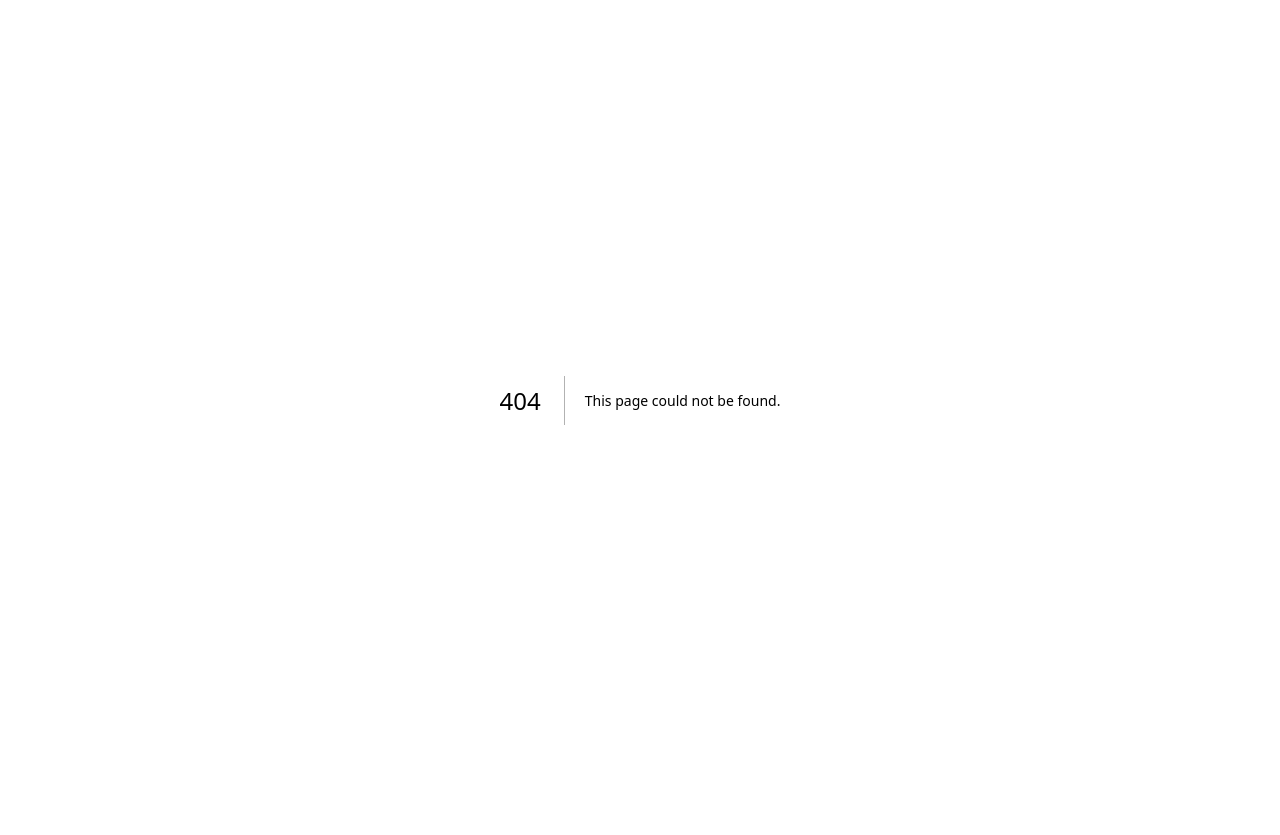
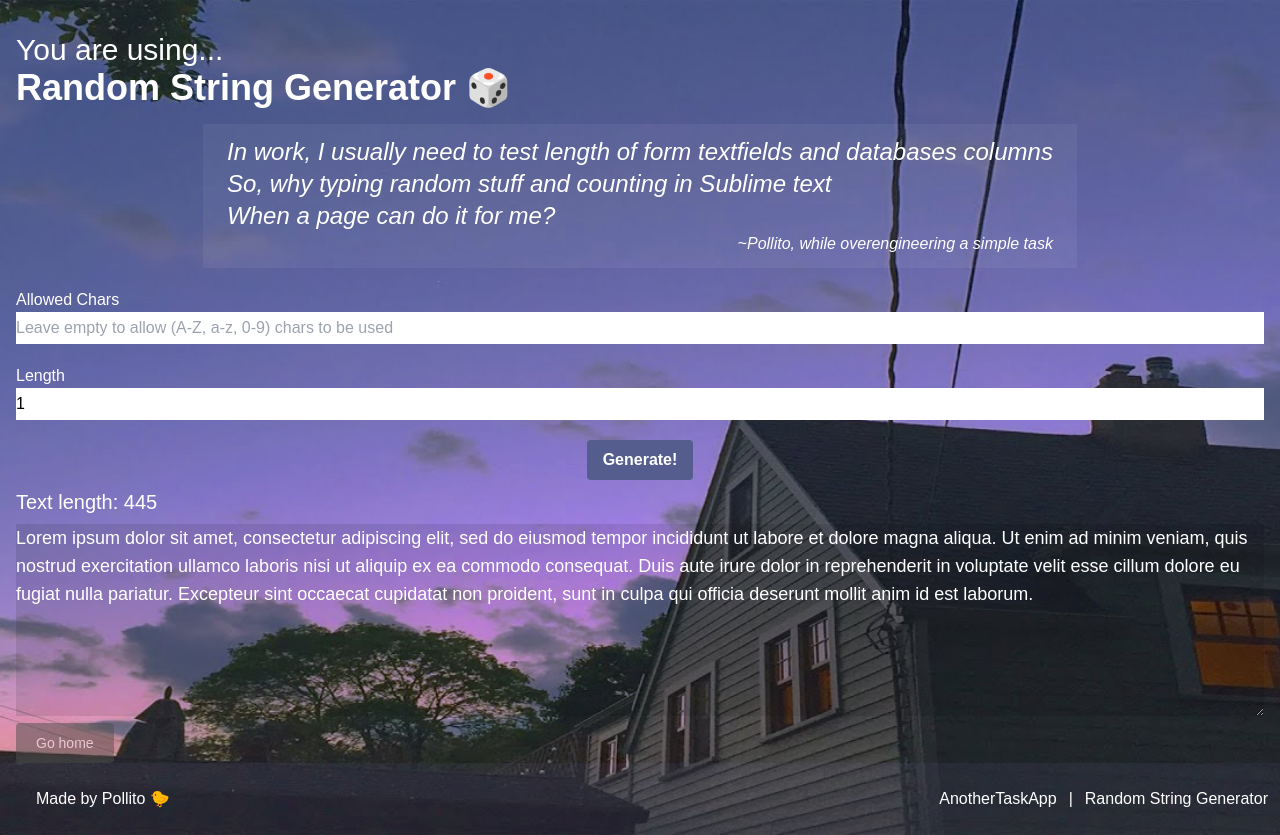
Before and after one commit to franBec/pollito-stuff, a Next.js app: page /randomStringGenerator in a window 1280 px wide. Before the commit this address had no page. Before the commit the page ends 800 px from the top, so only its background shows below. Built offline with nearby package versions, Linux system fonts and the light colour scheme.

Commit message:
added random string generator

```diff
--- a/components/_utils/footer.jsx
+++ b/components/_utils/footer.jsx
@@ -13,14 +13,14 @@ const Footer = () => {
         >
           <a>AnotherTaskApp</a>
         </Link>
-        {/*{' | '}
+        {' | '}
         <Link
           href="/randomStringGenerator"
           className="mx-3 duration-150 hover:opacity-80"
         >
           <a>Random String Generator</a>
         </Link>
-        {' | '}
+        {/*{' | '}
         <Link
           href="/randomPuntanoGenerator"
           className="mx-3 duration-150 hover:opacity-80"
--- a/components/_utils/intro.jsx
+++ b/components/_utils/intro.jsx
@@ -3,21 +3,21 @@ const Intro = ({ title, pretitle, descriptionRows, signature }) => {
   return (
     <>
       <FadeIn delay={0} duration={1500}>
-        <h2 className="text-2xl md:text-4xl lg:text-6xl ">{pretitle}</h2>
-        <h1 className="mb-8 text-3xl font-black md:text-6xl lg:text-8xl">
+        <h2 className="text-xl md:text-2xl lg:text-3xl ">{pretitle}</h2>
+        <h1 className="mb-4 text-2xl font-bold md:text-3xl lg:text-4xl">
           {title}
         </h1>
       </FadeIn>
 
       <FadeIn delay={500} duration={2000}>
-        <div className="mx-auto mb-8 w-fit bg-white bg-opacity-5 py-2 px-4 text-lg md:py-4 md:px-10 md:text-2xl lg:py-6 lg:px-12 lg:text-3xl">
+        <div className="mx-auto mb-4 w-fit bg-white bg-opacity-5 py-1 px-2 text-lg md:py-2 md:px-5 md:text-2xl lg:py-3 lg:px-6 lg:text-2xl">
           {descriptionRows.map((it) => (
             <p className="italic" key={it}>
               {it}
               <br />
             </p>
           ))}
-          <div className="text-right text-sm italic">~{signature}</div>
+          <div className="text-right text-base italic">~{signature}</div>
         </div>
       </FadeIn>
     </>
--- a/components/_utils/layout.jsx
+++ b/components/_utils/layout.jsx
@@ -20,9 +20,12 @@ const Layout = ({
         <title>{headTittle}</title>
         <link rel="icon" href="/favicon.ico" />
       </Head>
+
+      {/* Toaster shows pop up notifications, is kinda useful to say 'hey this is loading' */}
       <Toaster position="top-center" reverseOrder={true} />
+
       <div className="flex min-h-screen flex-col text-white">
-        <main className="container mx-auto flex-1 px-6 pt-16 text-left">
+        <main className="container mx-auto flex-1 px-4 pt-8 text-left">
           <Intro
             title={title}
             pretitle={pretitle}
--- /dev/null
+++ b/components/randomStringGenerator/form.jsx
@@ -0,0 +1,52 @@
+const Form = ({
+  generateRandomString,
+  allowedChars,
+  setAllowedChars,
+  lengthError,
+  allowedLength,
+  handleLenghtInputOnChange,
+}) => {
+  return (
+    <form onSubmit={generateRandomString}>
+      <div className="my-5">
+        <label className="block">Allowed Chars</label>
+        <input
+          type="text"
+          value={allowedChars}
+          onChange={(e) => setAllowedChars(e.target.value)}
+          placeholder="Leave empty to allow (A-Z, a-z, 0-9) chars to be used"
+          className="m-1.25 py-0.75 px-1.75 h-8 w-full text-black"
+        ></input>
+      </div>
+      <div className="my-5">
+        <label className="block">
+          Length{' '}
+          {lengthError && (
+            <label className="bg-white bg-opacity-20 italic text-red-500">
+              ~Length must be a positive integer between 1 and 1000!
+            </label>
+          )}
+        </label>
+        <input
+          type="number"
+          min="0"
+          max="1000"
+          step="1"
+          value={allowedLength}
+          onChange={(e) => handleLenghtInputOnChange(e)}
+          placeholder="Set length"
+          className="m-1.25 py-0.75 px-1.75 h-8 w-full text-black"
+        ></input>
+      </div>
+      <div className="flex justify-center">
+        <input
+          type="submit"
+          value="Generate!"
+          className="rounded bg-[#555D8E] py-2 px-4 font-semibold text-white hover:bg-blue-500"
+        ></input>
+      </div>
+    </form>
+  )
+}
+
+export default Form
--- /dev/null
+++ b/components/randomStringGenerator/textArea.jsx
@@ -0,0 +1,30 @@
+import { useState } from 'react'
+
+const TextArea = ({ count, text, handleTextAreaOnChange, triggerLorem }) => {
+  const [stack, updateStack] = useState([])
+
+  const checkForLoremCombination = (e) => {
+    if (
+      JSON.stringify([e.code, stack[0]]) ===
+      JSON.stringify(['Space', 'ControlLeft'])
+    ) {
+      triggerLorem()
+    }
+    updateStack([e.code, stack[0]])
+  }
+
+  return (
+    <>
+      <p className="py-2 text-xl font-medium">Text length: {count}</p>
+      <textarea
+        className="h-48 w-full bg-black bg-opacity-10 text-lg font-medium"
+        placeholder="You can also write stuff here!"
+        onChange={(e) => handleTextAreaOnChange(e)}
+        onKeyDown={(e) => checkForLoremCombination(e)}
+        value={text}
+      ></textarea>
+    </>
+  )
+}
+
+export default TextArea
--- a/pages/anotherTaskApp/index.jsx
+++ b/pages/anotherTaskApp/index.jsx
@@ -226,11 +226,11 @@ const index = () => {
   return (
     <Layout
       headTittle="Pollito's stuff | Another Task App"
-      title={'Another Task App'}
+      title={'Another Task App ❌✅'}
       pretitle={'You are using...'}
       descriptionRows={[
         'Yes, another task managing app',
-        'with CRUD operations in MongoDB & mongoose',
+        'with CRUD operations and pagination in MongoDB & mongoose',
       ]}
       signature="Pollito, while making the millionth task managing app in the internet"
       displayHomeButton={true}
--- /dev/null
+++ b/pages/randomStringGenerator/index.jsx
@@ -0,0 +1,124 @@
+import Layout from '../../components/_utils/layout'
+import Form from '../../components/randomStringGenerator/form'
+import TextArea from '../../components/randomStringGenerator/textArea'
+import { useState } from 'react'
+import toast from 'react-hot-toast'
+
+const RandomStringGenerator = () => {
+  const loremIpsum =
+    'Lorem ipsum dolor sit amet, consectetur adipiscing elit, sed do eiusmod tempor incididunt ut labore et dolore magna aliqua. Ut enim ad minim veniam, quis nostrud exercitation ullamco laboris nisi ut aliquip ex ea commodo consequat. Duis aute irure dolor in reprehenderit in voluptate velit esse cillum dolore eu fugiat nulla pariatur. Excepteur sint occaecat cupidatat non proident, sunt in culpa qui officia deserunt mollit anim id est laborum.'
+
+  const martinFierro =
+    'Aquí me pongo a cantar Al compás de la vigüela, Que el hombre que lo desvela Una pena estraordinaria Como la ave solitaria Con el cantar se consuela.'
+
+  const [count, setCount] = useState(loremIpsum.length)
+  const [text, setText] = useState(loremIpsum)
+
+  const [allowedChars, setAllowedChars] = useState('')
+  const [allowedLength, setAllowedLength] = useState(1)
+  const [lengthError, displayLengthError] = useState(false)
+
+  const handleTextAreaOnChange = (e) => {
+    setText(e.target.value)
+    setCount(e.target.value.length)
+  }
+
+  const handleLenghtInputOnChange = (e) => {
+    const inputedLength = e.target.value
+    setAllowedLength(inputedLength)
+    displayLengthError(
+      Number.isNaN(inputedLength) ||
+        inputedLength < 1 ||
+        inputedLength > 1000 ||
+        !Number.isInteger(+inputedLength)
+    )
+  }
+
+  const generateRandomString = (e) => {
+    e.preventDefault()
+
+    var length = allowedLength
+    var chars = allowedChars
+
+    if (!lengthError) {
+      var string = ''
+      if (chars.length === 0) {
+        chars = 'ABCDEFGHIJKLMNOPQRSTUVWXYZabcdefghijklmnopqrstuvwxyz0123456789'
+      }
+
+      for (var i = 0; i < length; i++) {
+        string += chars.charAt(Math.floor(Math.random() * chars.length))
+      }
+
+      setText(string)
+      setCount(string.length)
+    }
+  }
+
+  const triggerLorem = () => {
+    if (
+      text.localeCompare('lorem', undefined, { sensitivity: 'accent' }) === 0
+    ) {
+      setText(loremIpsum)
+      setCount(loremIpsum.length)
+      toast('Achievement obtained! Lorem ipsum', {
+        icon: '📖',
+        style: {
+          borderRadius: '10px',
+          background: '#333',
+          color: '#fff',
+        },
+      })
+    }
+
+    if (
+      text.localeCompare('martin fierro', undefined, {
+        sensitivity: 'base',
+      }) === 0
+    ) {
+      setText(martinFierro)
+      setCount(martinFierro.length)
+      toast('Achievement obtained! El Gaucho Martín Fierro', {
+        icon: '🧉',
+        style: {
+          borderRadius: '10px',
+          background: '#333',
+          color: '#fff',
+        },
+      })
+    }
+  }
+
+  return (
+    <Layout
+      headTittle="Pollito's stuff | Random String Generator"
+      title={'Random String Generator 🎲'}
+      pretitle={'You are using...'}
+      descriptionRows={[
+        'In work, I usually need to test length of form textfields and databases columns',
+        'So, why typing random stuff and counting in Sublime text',
+        'When a page can do it for me?',
+      ]}
+      signature="Pollito, while overengineering a simple task"
+      displayHomeButton={true}
+    >
+      <Form
+        generateRandomString={generateRandomString}
+        allowedChars={allowedChars}
+        setAllowedChars={setAllowedChars}
+        lengthError={lengthError}
+        allowedLength={allowedLength}
+        handleLenghtInputOnChange={handleLenghtInputOnChange}
+      />
+
+      <TextArea
+        count={count}
+        text={text}
+        handleTextAreaOnChange={handleTextAreaOnChange}
+        triggerLorem={triggerLorem}
+      />
+    </Layout>
+  )
+}
+
+export default RandomStringGenerator
```
